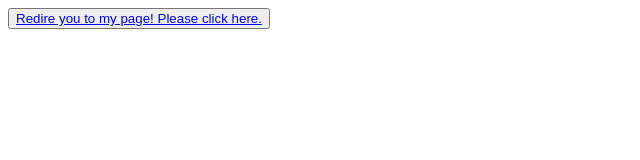
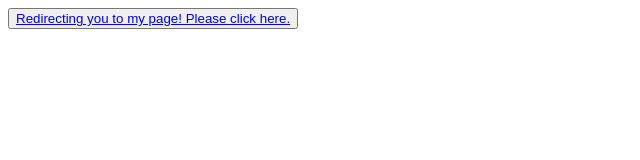
Before and after one commit to Lucy-nube/Css-Microsite02_Portfolio, a plain HTML site: page index.html in a window 1280 px wide. Shown: the whole page, without its empty margins (0-640 px from the left). Drawn offline with Linux system fonts and the light colour scheme.

Commit message:
Update index.html
correcting grammar.

```diff
--- a/index.html
+++ b/index.html
@@ -5,7 +5,7 @@
     <meta name="viewport" content="width=device-width, initial-scale=1.0">
     <title>Redirecting to my page</title>
 
-    <button><a href="src\index.html">Redire you to my page! Please click here.</a></button>
+    <button><a href="src\index.html">Redirecting you to my page! Please click here.</a></button>
 </head>
 <body>
 
```
